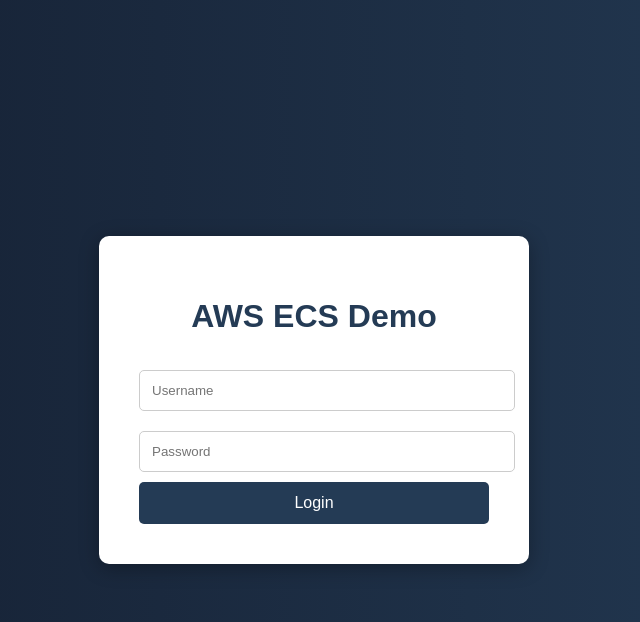
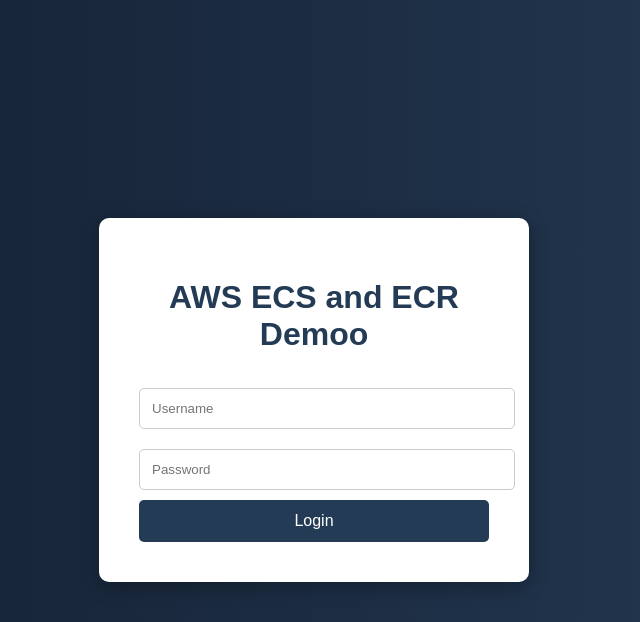
Before and after one commit to PrathapDev03/Flask-app-deployment-using-ecs-ecr-docker, a Flask app: page / in a window 1280 px wide. Shown: the top 622 px of the page, without its empty margins (326-966 px from the left). Run offline with Flask 3, Linux system fonts and the light colour scheme.

Commit message:
Updated login page

```diff
--- a/templates/login.html
+++ b/templates/login.html
@@ -7,7 +7,7 @@
 <body>
 
 <div class="login-container">
-    <h1>AWS ECS Demo</h1>
+    <h1>AWS ECS and ECR Demoo</h1>
 
     <form action="/login" method="POST">
         <input type="text" name="username" placeholder="Username" required>
```
